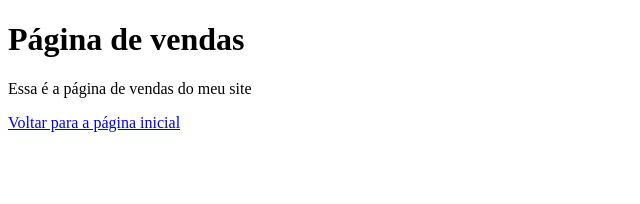
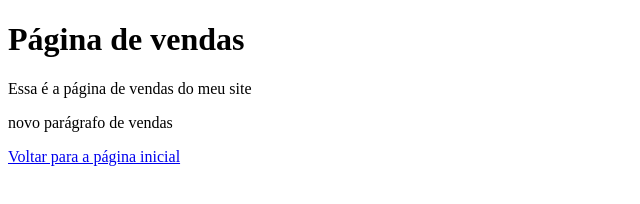
Before and after one commit to Lucanius/aprendendoGithub, a plain HTML site: page pagina_de_vendas.html in a window 1280 px wide. Shown: the whole page, without its empty margins (0-640 px from the left). Drawn offline with Linux system fonts and the light colour scheme.

Commit message:
acrescentado parágrafo das vendas

```diff
--- a/pagina_de_vendas.html
+++ b/pagina_de_vendas.html
@@ -8,6 +8,7 @@
 <body>
   <h1>Página de vendas</h1>
   <p>Essa é a página de vendas do meu site </p>
+  <p>novo parágrafo de vendas</p>
   <a href="index.html">Voltar para a página inicial</a>
 </body>
 </html>
```
